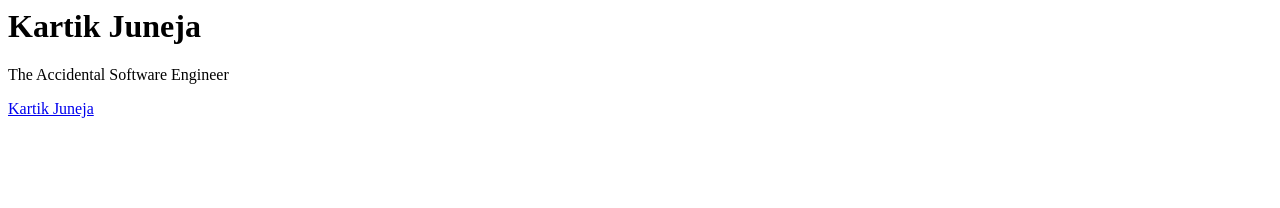
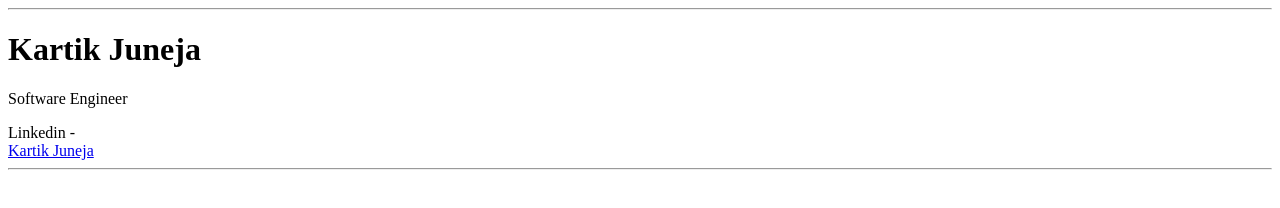
Before and after one commit to kartikjuneja/0, a plain HTML site: page index.html in a window 1280 px wide. Drawn offline with Linux system fonts and the light colour scheme.

Commit message:
updatet index.html
changes in index

```diff
--- a/index.html
+++ b/index.html
@@ -3,12 +3,12 @@
     <script type="text/javascript" src="https://platform.linkedin.com/badges/js/profile.js" async defer></script>
   </head>
   <body>
-    <header></header>
+    <header><hr/></header>
     <div>
       <div><h1>Kartik Juneja</h1></div>
-      <div><p>The Accidental Software Engineer</p></div>
-      <div><div class="LI-profile-badge"  data-version="v1" data-size="medium" data-locale="en_US" data-type="horizontal" data-theme="light" data-vanity="kartikjuneja"><a class="LI-simple-link" href='https://in.linkedin.com/in/kartikjuneja?trk=profile-badge'>Kartik Juneja</a></div></div>
+      <div><p>Software Engineer</p></div>
+      <div>Linkedin - <div class="LI-profile-badge"  data-version="v1" data-size="medium" data-locale="en_US" data-type="horizontal" data-theme="light" data-vanity="kartikjuneja"><a class="LI-simple-link" href='https://in.linkedin.com/in/kartikjuneja?trk=profile-badge'>Kartik Juneja</a></div></div>
     </div>
-    <footer></footer>
+    <footer><hr/</footer>
   </body>
 </html>
```
